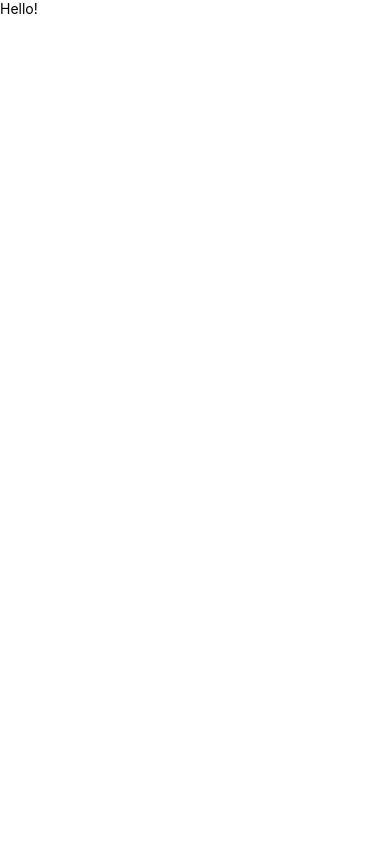
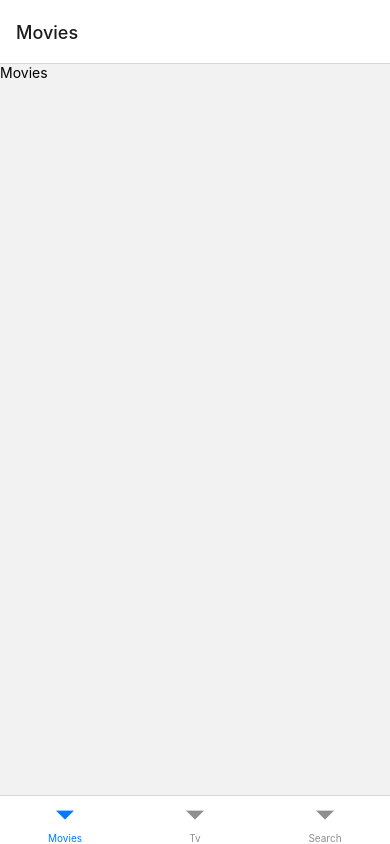
Before and after one commit to Kalph13/reactnative_movie_app_2022, a React Native app: screen /Movies in a window 390 px wide. Built offline with nearby package versions, Linux system fonts and the light colour scheme.

Commit message:
Tab Navigation #1

```diff
--- a/App.js
+++ b/App.js
@@ -1,10 +1,20 @@
+/* Environment Setting: https://reactnative.dev/docs/environment-setup */
+/* Create React Native App (Incl. Expo SDK): https://reactnative.dev/blog/2017/03/13/introducing-create-react-native-app */
+/* Check Physical Device Connection: 'adb devices' in Shell */
+
 import React, { useState } from 'react';
 import { View, Text, Image } from 'react-native';
 
-import AppLoading from 'expo-app-loading'; /* Keep the Splash Screen until Preloading is Finished (Fonts, Images, etc.) */
+/* AppLoading: https://docs.expo.dev/versions/latest/sdk/app-loading */
+/* Keeps the Splash Screen until Preloading is Finished (Fonts, Images, etc.) */
+import AppLoading from 'expo-app-loading';
 import * as Font from 'expo-font';
 import { Ionicons } from '@expo/vector-icons';
 import { Asset, useAssets } from 'expo-asset';
+
+/* React Navigation: https://reactnavigation.org/docs/getting-started */
+import { NavigationContainer } from '@react-navigation/native';
+import { Tabs } from './navigation/Tabs';
 
 /* [Step 1 ~ Step 3] Not Necessary for Step 4 */
 /* const loadFonts = (fonts) => fonts.map((font) => {
@@ -40,6 +50,7 @@
   // };
 
   /* [Step 4]  Use 'useFont()' and 'useAsset()' for Preload */
+  /* Step 4 Only Preloads Assets → You Should Use Step 1 ~ Step 3 for Advanced Features (Initialize DB, Get User Profiles, Count Notifications, etc.) */
   const [assets] = useAssets([require('./assets/test.jpg')]); /* Cannot Use External Image URLs via Image.prefetch() */
   const [fonts] = Font.useFonts(Ionicons.font);
 
@@ -49,7 +60,9 @@
     return <AppLoading />;
   }
 
-/* Step 4 Only Preloads Assets → You Should Use Step 1 ~ Step 3 for Advanced Features (Initialize DB, Get User Profiles, Count Notifications, etc.) */
-
-  return <Text>Hello!</Text>;
+  return (
+    <NavigationContainer>
+      <Tabs />
+    </NavigationContainer>
+  );
 }
--- /dev/null
+++ b/navigation/Tabs.js
@@ -0,0 +1,15 @@
+import React from "react";
+import { createBottomTabNavigator } from "@react-navigation/bottom-tabs";
+import { Movies } from "../screens/Movies";
+import { Search } from "../screens/Search";
+import { Tv } from "../screens/Tv";
+
+const Tab = createBottomTabNavigator();
+
+export const Tabs = () => (
+    <Tab.Navigator>
+        <Tab.Screen name="Movies" component={Movies} />
+        <Tab.Screen name="Tv" component={Search} />
+        <Tab.Screen name="Search" component={Tv} />
+    </Tab.Navigator>
+);
--- a/package.json
+++ b/package.json
@@ -9,6 +9,8 @@
     "web": "expo start --web"
   },
   "dependencies": {
+    "@react-navigation/bottom-tabs": "^6.3.1",
+    "@react-navigation/native": "^6.0.10",
     "expo": "~44.0.2",
     "expo-app-loading": "~1.3.0",
     "expo-asset": "~8.4.6",
@@ -18,6 +20,8 @@
     "react": "17.0.1",
     "react-dom": "17.0.1",
     "react-native": "0.64.3",
+    "react-native-safe-area-context": "^3.3.2",
+    "react-native-screens": "~3.10.1",
     "react-native-web": "0.17.1"
   },
   "devDependencies": {
--- /dev/null
+++ b/screens/Movies.js
@@ -0,0 +1,8 @@
+import React from 'react';
+import { View, Text } from 'react-native';
+
+export const Movies = () => (
+    <View>
+        <Text>Movies</Text>
+    </View>
+);
--- /dev/null
+++ b/screens/Search.js
@@ -0,0 +1,8 @@
+import React from 'react';
+import { View, Text } from 'react-native';
+
+export const Search = () => (
+    <View>
+        <Text>Search</Text>
+    </View>
+);
--- /dev/null
+++ b/screens/Tv.js
@@ -0,0 +1,8 @@
+import React from 'react';
+import { View, Text } from 'react-native';
+
+export const Tv = () => (
+    <View>
+        <Text>Tv</Text>
+    </View>
+);
```
Also changed, not shown: 2 other files (tests, documents, lock files or other folders).
